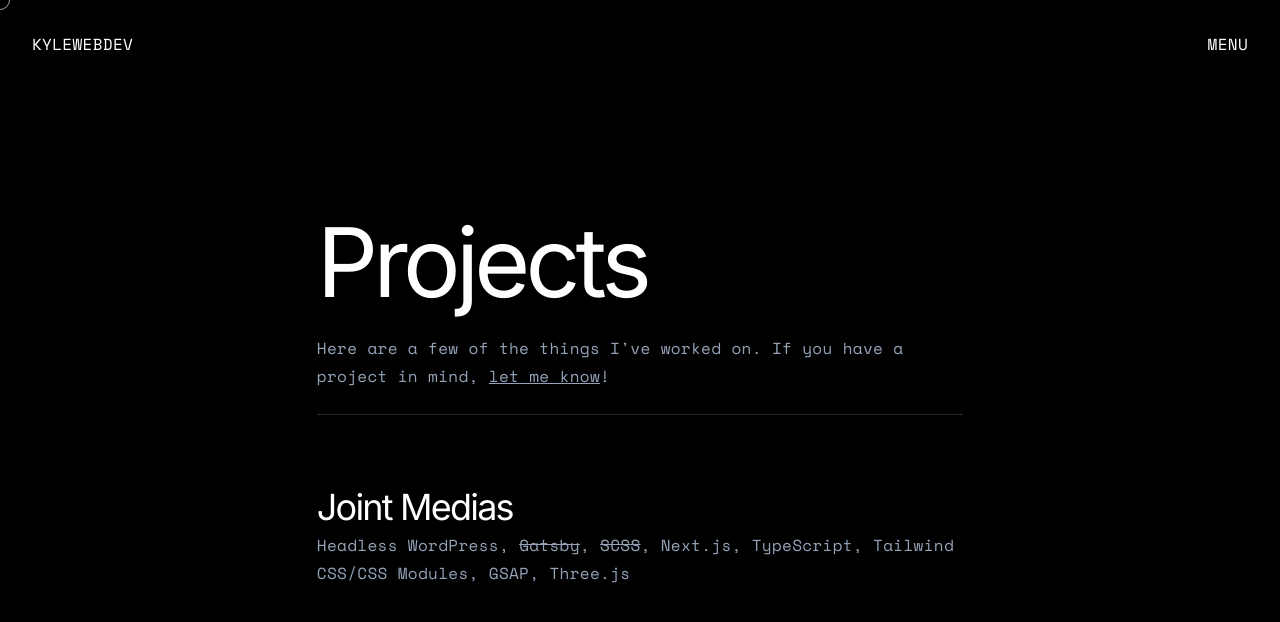
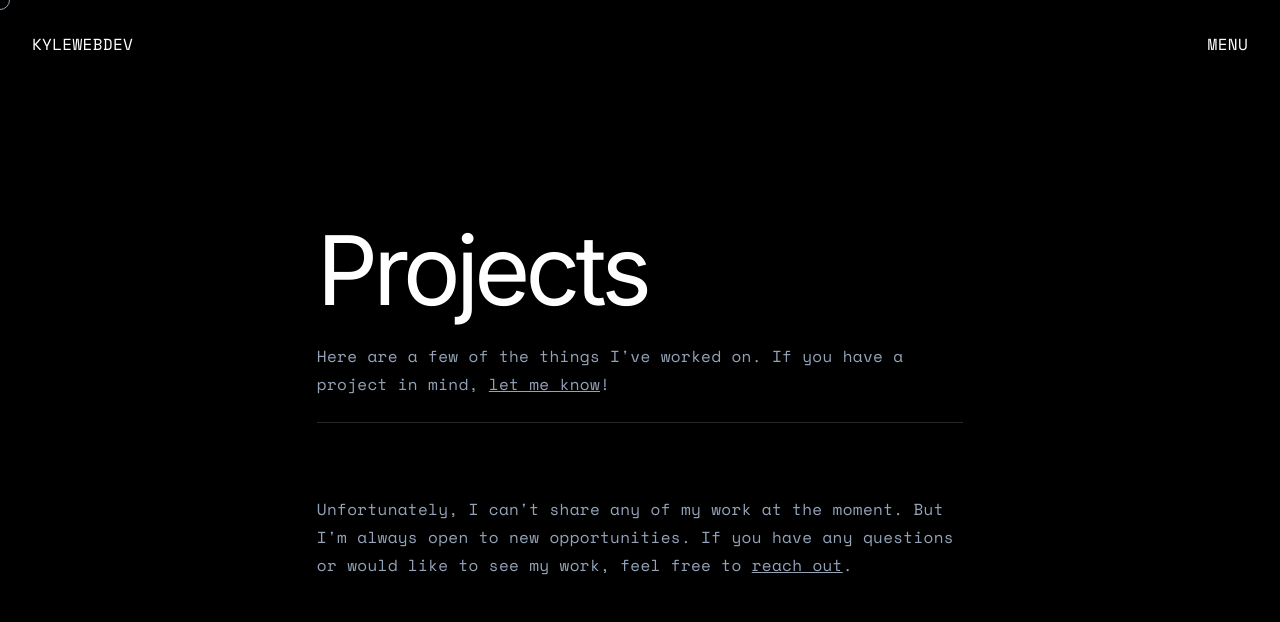
Before and after one commit to kylewebdev/kylewebdev.com, a Next.js app: page /projects in a window 1280 px wide. Shown: the top 622 px of the page. Built offline with nearby package versions, Linux system fonts and the light colour scheme.

Commit message:
Removed Project

```diff
--- a/src/app/projects/page.tsx
+++ b/src/app/projects/page.tsx
@@ -18,7 +18,7 @@ const WorkPage = () => {
 				</p>
 				<hr className="border-slate-400/25 mb-12" />
 
-				{false ? (
+				{true ? (
 					<p className="font-mono max-w-[66ch] leading-7 text-pretty text-slate-400">
 						Unfortunately, I can&apos;t share any of my work at the
 						moment. But I&apos;m always open to new opportunities.
```
